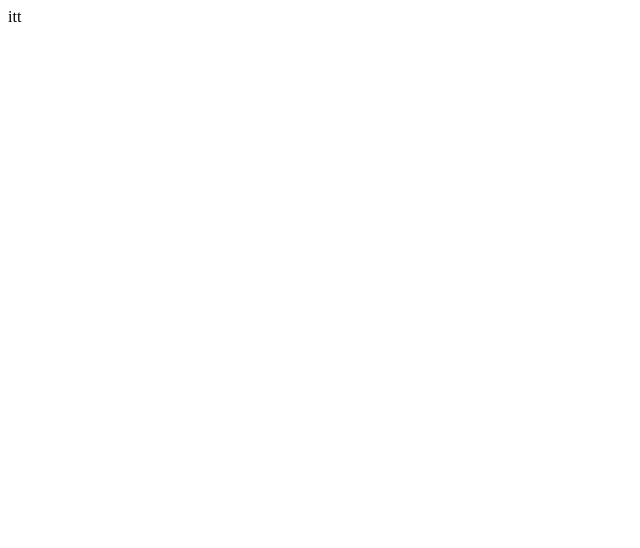
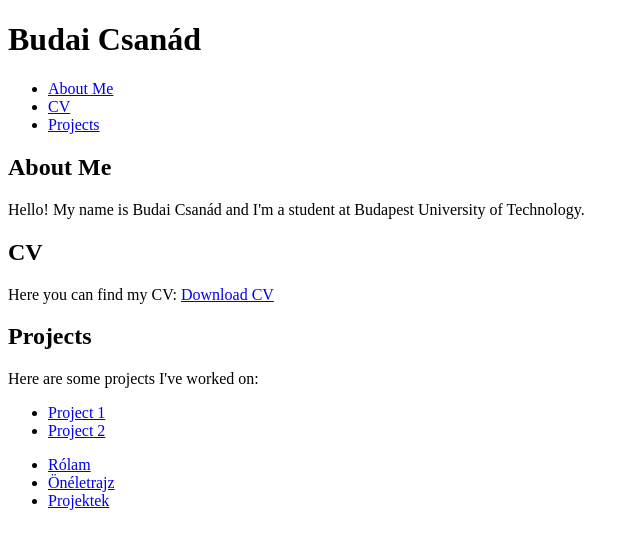
Before and after one commit to budaic/budaic.github.io, a plain HTML site: page index.html in a window 1280 px wide. Shown: the whole page, without its empty margins (0-640 px from the left). Drawn offline with Linux system fonts and the light colour scheme.

Commit message:
testing personal webpage

```diff
--- a/index.html
+++ b/index.html
@@ -1 +1,53 @@
-itt
+<!DOCTYPE html>
+<html lang="en">
+<head>
+    <meta charset="UTF-8">
+    <meta name="viewport" content="width=device-width, initial-scale=1.0">
+    <title>Budai Csanád - Personal Webpage</title>
+</head>
+<body>
+    <header>
+        <h1>Budai Csanád</h1>
+        <nav>
+            <ul>
+                <li><a href="#about">About Me</a></li>
+                <li><a href="#cv">CV</a></li>
+                <li><a href="#projects">Projects</a></li>
+            </ul>
+        </nav>
+    </header>
+
+    <section id="about">
+        <h2>About Me</h2>
+        <p>Hello! My name is Budai Csanád and I'm a student at Budapest University of Technology.</p>
+    </section>
+
+    <section id="cv">
+        <h2>CV</h2>
+        <!-- Include your CV here -->
+        <!-- Example: -->
+        <p>Here you can find my CV: <a href="your_cv.pdf" target="_blank">Download CV</a></p>
+    </section>
+
+    <section id="projects">
+        <h2>Projects</h2>
+        <p>Here are some projects I've worked on:</p>
+        <ul>
+            <li><a href="https://example.com/project1" target="_blank">Project 1</a></li>
+            <li><a href="https://example.com/project2" target="_blank">Project 2</a></li>
+            <!-- Add more projects as needed -->
+        </ul>
+    </section>
+
+    <!-- Hungarian translation -->
+    <footer>
+        <nav>
+            <ul>
+                <li><a href="#about">Rólam</a></li>
+                <li><a href="#cv">Önéletrajz</a></li>
+                <li><a href="#projects">Projektek</a></li>
+            </ul>
+        </nav>
+    </footer>
+</body>
+</html>
```
